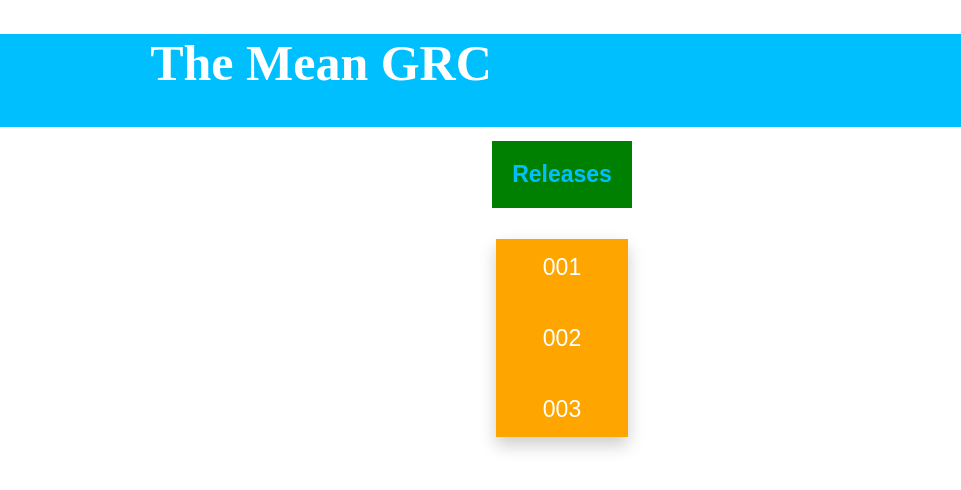
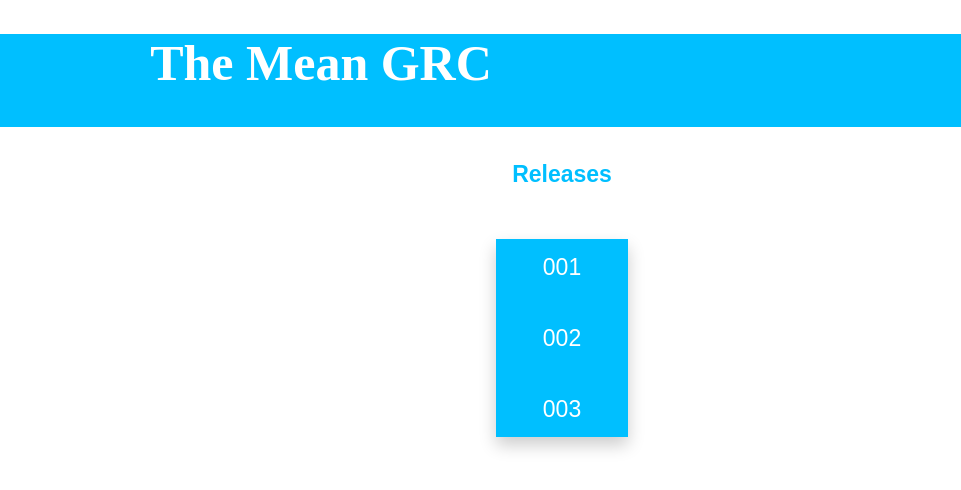
Before and after one commit to gvamsikrishna9/GRCMEAN, a website: page public/index.html in a window 1280 px wide. In both pictures the pointer is over the button "Releases". Shown: the top 490 px of the page, 319-1280 px from the left. Drawn offline with nearby package versions, Linux system fonts and the light colour scheme; some packages are replaced by stand-ins of ours.

Commit message:
Updated style sheet

```diff
--- a/public/css/style.css
+++ b/public/css/style.css
@@ -129,7 +129,7 @@ body{
 .dropdown-content {
     display: none;
 
-    background-color:orange;
+    background-color: deepskyblue;
     min-width: 16px;
     box-shadow: 0px 8px 16px 0px rgba(0,0,0,0.2);
     z-index: 1;
@@ -146,7 +146,7 @@ body{
 }
 
 /* Change color of dropdown links on hover */
-.dropdown-content a:hover {background-color: black}
+.dropdown-content a:hover {background-color:white}
 
 /* Show the dropdown menu on hover */
 .dropdown:hover .dropdown-content {
@@ -158,5 +158,5 @@ position: relative;
 
 /* Change the background color of the dropdown button when the dropdown content is shown */
 .dropdown:hover .dropbtn {
-    background-color: green;
+    background-color:white;
 }
```
Also changed, not shown: public/index.html (+11 -7 lines).
